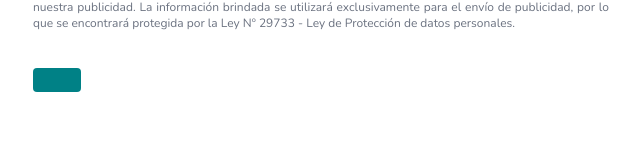
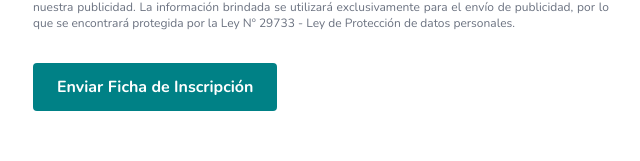
Before and after one commit to jpxoi/bioeasy-landing, a React (Vite) app: page /inscribete in a window 1280 px wide. Shown: the part 1533-1694 px from the top of the page, without its empty margins (319-959 px from the left). Built offline with nearby package versions, Linux system fonts and the light colour scheme; no server answers.

Commit message:
chore: Update RegisterForm with improved form integration and feedback messages

```diff
--- a/src/Components/RegisterForm.jsx
+++ b/src/Components/RegisterForm.jsx
@@ -44,7 +44,7 @@ function RegisterForm() {
         const order_identifier = identifier.innerHTML;
         console.log(order_identifier);
         const form_order_identifier = document.getElementById("grid-order-identifier");
-        const redirect_url = document.getElementById("redirect_url_input");
+        const redirect_url = document.querySelector('input[name="_redirect"]');
 
         form_order_identifier.value = order_identifier;
         redirect_url.value = `https://bgmedicina.com/success?type=register&id=${order_identifier}`;
@@ -202,15 +202,9 @@ function RegisterForm() {
     }, []);
 
     return (
-        <form className="w-full max-w-xl mt-8" acceptCharset="UTF-8" action="https://submit-form.com/XdEPgIgpT" method="POST" encType="multipart/form-data">
-            <input type="hidden" name="_redirect" id="redirect_url_input"/>
+        <form className="w-full max-w-xl mt-8" action="https://submit-form.com/XdEPgIgpT" method="POST">
+            <input type="hidden" name="_redirect"/>
             <input type="hidden" name="_append" value="false" />
-            <input type="hidden" name="_feedback.language" value="es" />
-            <input type="hidden" name="_feedback.success.title" value="¡Tu inscripción se ha registrado con éxito!" />
-            <input type="hidden" name="_feedback.success.message" value="Estamos validando tus datos. En breve recibirás un correo electrónico con la información de tu inscripción." />
-            <input type="hidden" name="_feedback.error.title" value="¡Ups! Algo salió mal." />
-            <input type="hidden" name="_feedback.error.message" value="Por favor, intenta nuevamente o comunícate con nosotros a través de nuestro WhatsApp." />
-
             <input type="hidden" name="_email.subject" value="Se ha inscrito un nuevo alumno" />
             <input type="hidden" name="_email.from" value="Sistema de Matrículas BG Medicina" />
 
@@ -475,7 +469,7 @@ function RegisterForm() {
                 Considerando la vigencia del Decreto Legislativo Nº 1390 (Restricciones a la difusión de publicidad masiva) y, siendo <strong>Bioeasy Galenos</strong> respetuoso del ordenamiento jurídico vigente, le solicitamos nos brinde su consentimiento para mantenerlo informado acerca de nuestros diferentes servicios a través del envío de nuestra publicidad. La información brindada se utilizará exclusivamente para el envío de publicidad, por lo que se encontrará protegida por la Ley Nº 29733 - Ley de Protección de datos personales.
             </p>
 
-            <button className="bg-teal-700 hover:bg-teal-800 text-white font-bold py-3 px-6 rounded focus:outline-none focus:shadow-outline disabled:bg-red-600 disabled:hover:bg-red-800 cursor-pointer" type="submit" value="Enviar Ficha de Inscripción" />
+            <input className="bg-teal-700 hover:bg-teal-800 text-white font-bold py-3 px-6 rounded focus:outline-none focus:shadow-outline disabled:bg-red-600 disabled:hover:bg-red-800 cursor-pointer" type="submit" value="Enviar Ficha de Inscripción" />
         </form>
     )
 }
```
